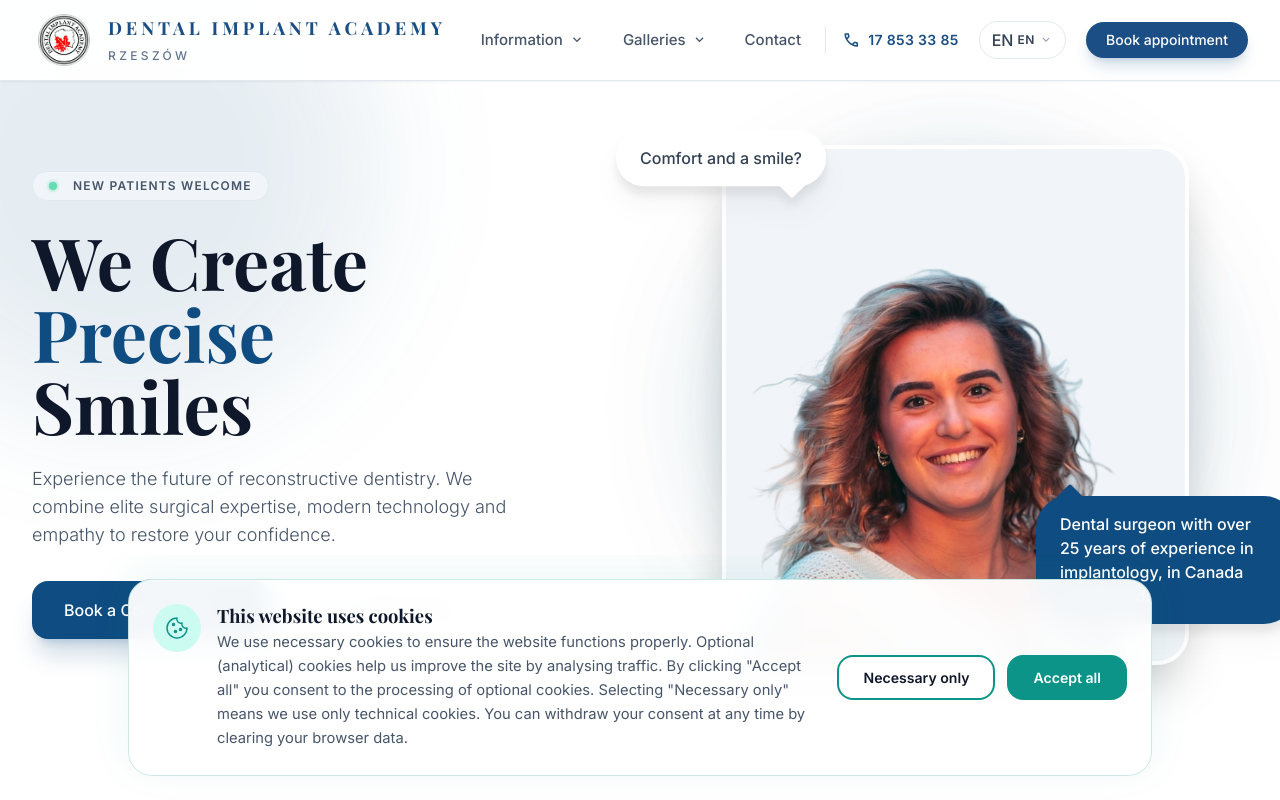
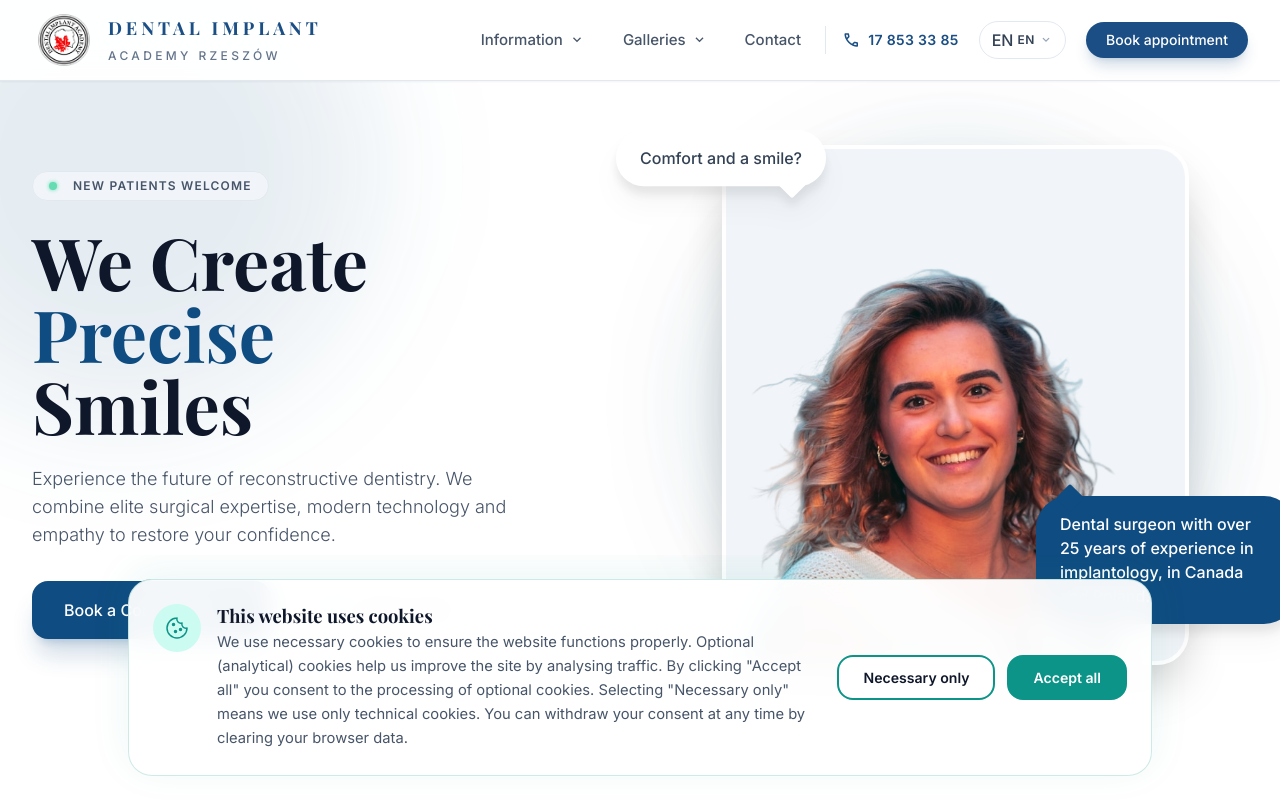
Before and after one commit to Heixxx/dentalimplantacademy, a React (Vite) app: page / in a window 1280 px wide. Shown: the top 800 px of the page. Built offline with nearby package versions, Linux system fonts and the light colour scheme; a web font is replaced by a local one.

Commit message:
change logo name

```diff
--- a/src/Nav.tsx
+++ b/src/Nav.tsx
@@ -110,10 +110,10 @@ const Nav = () => {
             <img src="/logo.png" alt="Dental Implant Academy Logo" className="w-12 h-12 sm:w-14 sm:h-14 xl:w-16 xl:h-16 object-contain" />
             <div>
               <h1 className="font-display font-bold text-sm sm:text-base xl:text-lg text-[#1A4E84] uppercase tracking-[0.18em] sm:tracking-[0.22em] leading-none whitespace-nowrap">
-                Dental Implant Academy
+                Dental Implant
               </h1>
               <span className="text-[9px] sm:text-[10px] xl:text-xs text-slate-500 font-medium tracking-[0.28em] uppercase">
-                 Rzeszów
+                 Academy Rzeszów
               </span>
             </div>
           </div>
```
